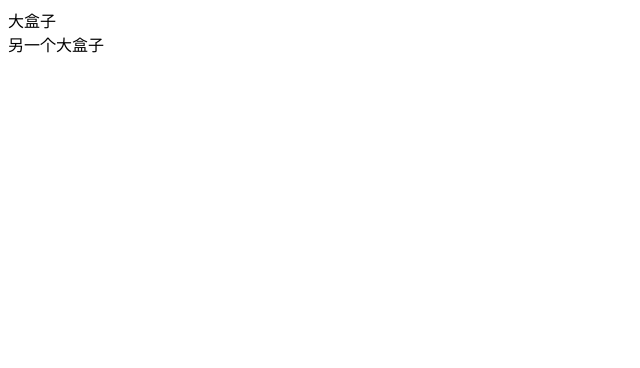
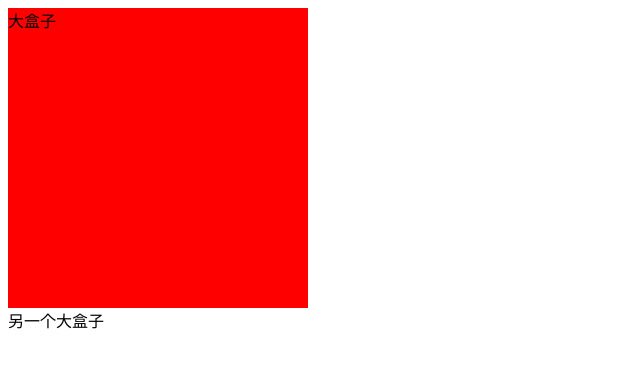
Before and after one commit to haiten123/myCode220220215, a plain HTML site: page index.html in a window 1280 px wide. Shown: the whole page, without its empty margins (0-640 px from the left). Drawn offline with Linux system fonts and the light colour scheme.

Commit message:
添加了css样式

```diff
--- /dev/null
+++ b/css/index.css
@@ -0,0 +1,5 @@
+.box {
+  width: 300px;
+  height: 300px;
+  background-color: red;
+}
--- a/index.html
+++ b/index.html
@@ -5,6 +5,7 @@
   <meta name="viewport" content="width=device-width, initial-scale=1.0">
   <meta http-equiv="X-UA-Compatible" content="ie=edge">
   <title>index</title>
+  <link rel="stylesheet" href="./css/index.css">
 </head>
 <body>
   <div class="box">大盒子</div>
```
